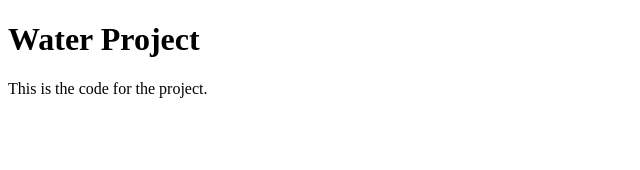
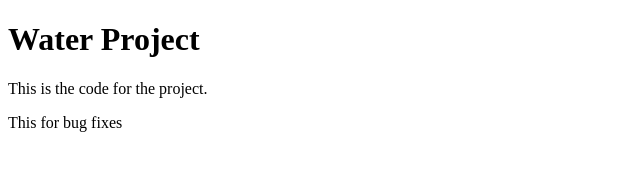
Before and after one commit to Ksound22/git-push-to-remote-article, a plain HTML site: page index.html in a window 1280 px wide. Shown: the whole page, without its empty margins (0-640 px from the left). Drawn offline with Linux system fonts and the light colour scheme.

Commit message:
ready to fix bugs

```diff
--- a/index.html
+++ b/index.html
@@ -10,5 +10,7 @@
     <h1>Water Project</h1>
 
     <p>This is the code for the project.</p>
+
+    This for bug fixes
   </body>
 </html>
```
